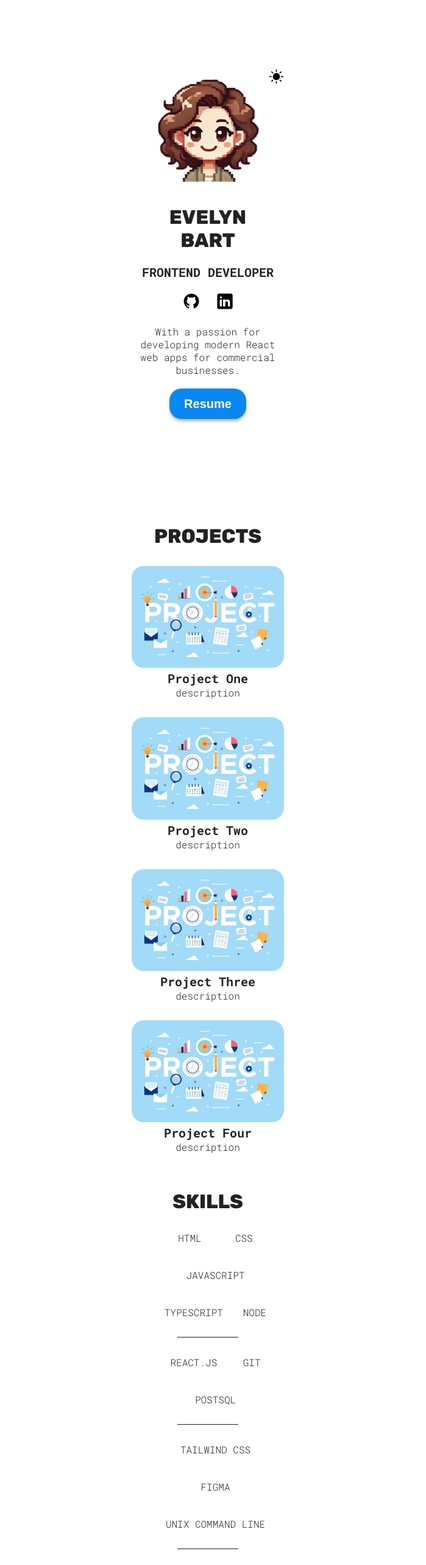
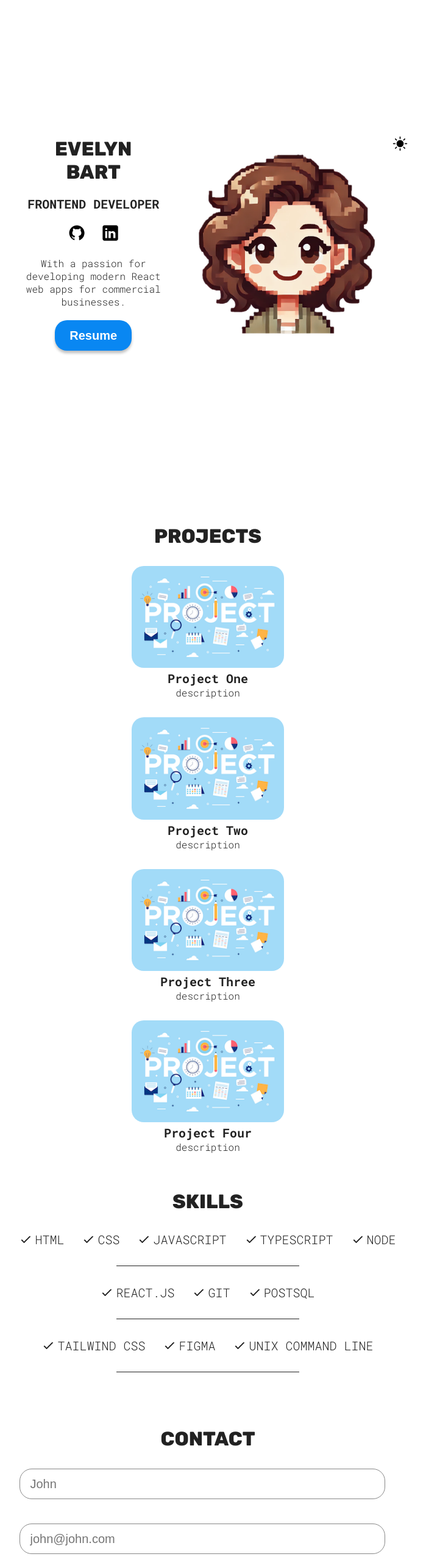
Before and after one commit to evelynmbart/evelynbart-portfolio, a React (Vite) app: page / in a window 1280 px wide. Shown: the top 2566 px of the page at 61% size, without its empty margins (299-998 px from the left). Built offline with nearby package versions, Linux system fonts and the light colour scheme.

Commit message:
give dynamic page styling. add a reference to icons8

```diff
--- a/src/components/Contact/Contact.css
+++ b/src/components/Contact/Contact.css
@@ -60,3 +60,21 @@ input[type="submit"]:active {
   transform: translateY(2px);
   box-shadow: 0 2px 2px rgba(0, 0, 0, 0.25);
 }
+
+@media (width >= 800px) {
+  textarea,
+  input:not([type="submit"]) {
+    width: 600px;
+    font-size: 20px;
+  }
+  .form-group {
+    gap: 40px;
+  }
+}
+
+@media (width >= 1400px) {
+  textarea,
+  input:not([type="submit"]) {
+    width: 800px;
+  }
+}
--- a/src/components/Footer/Footer.jsx
+++ b/src/components/Footer/Footer.jsx
@@ -7,6 +7,9 @@ export function Footer() {
         &copy; 2024 Evelyn Bart. <br />
         All rights reserved.
       </p>
+      <p>
+        Icons thanks to <a href="https://icons8.com/">Icons8</a>{" "}
+      </p>
     </section>
   );
 }
--- a/src/components/Hero/Hero.css
+++ b/src/components/Hero/Hero.css
@@ -75,3 +75,25 @@
   justify-content: center;
   gap: 20px;
 }
+
+@media (width >= 800px) {
+  .hero-container {
+    flex-direction: row-reverse;
+    align-items: center;
+    justify-content: space-evenly;
+
+    .avatar {
+      max-width: 350px;
+      width: 350px;
+    }
+  }
+}
+
+@media (width >= 1400px) {
+  .hero-container {
+    .avatar {
+      max-width: 400px;
+      width: 400px;
+    }
+  }
+}
--- a/src/components/Projects/Projects.css
+++ b/src/components/Projects/Projects.css
@@ -29,3 +29,12 @@
     gap: 30px;
   }
 }
+
+@media (width >= 800px) {
+  .projects-content {
+    flex-direction: row;
+    flex-wrap: wrap;
+    justify-content: space-evenly;
+    padding: 0 30px;
+  }
+}
--- a/src/components/Skills/Skill.jsx
+++ b/src/components/Skills/Skill.jsx
@@ -2,6 +2,7 @@ import "./Skills.css";
 import checkMarkDark from "../../assets/check-dark.png";
 import checkMarkLight from "../../assets/check-light.png";
 import { SkillList } from "../../utils/SkillList";
+import { useTheme } from "../../utils/ThemeContext";
 
 const SKILLS_1 = [
   {
@@ -58,24 +59,27 @@ const SKILLS_3 = [
 ];
 
 export function Skills() {
+  const { theme } = useTheme();
+  const checkMark = theme === "light" ? checkMarkLight : checkMarkDark;
+
   return (
     <section className="skills-container" id="skills">
       <h1 className="sectionTitle">Skills</h1>
       <div className="skills-list">
         {SKILLS_1.map((skill, index) => (
-          <SkillList key={index} skill={skill} />
+          <SkillList key={index} skill={skill} checkMark={checkMark} />
         ))}
       </div>
       <hr />
       <div className="skills-list">
         {SKILLS_2.map((skill, index) => (
-          <SkillList key={index} skill={skill} />
+          <SkillList key={index} skill={skill} checkMark={checkMark} />
         ))}
       </div>
       <hr />
       <div className="skills-list">
         {SKILLS_3.map((skill, index) => (
-          <SkillList key={index} skill={skill} />
+          <SkillList key={index} skill={skill} checkMark={checkMark} />
         ))}
       </div>
       <hr />
--- a/src/components/Skills/Skills.css
+++ b/src/components/Skills/Skills.css
@@ -33,3 +33,18 @@ hr {
   background-color: var(--text-color);
   margin: 30px auto;
 }
+
+@media (width >= 800px) {
+  .skills-list {
+    max-width: fit-content;
+    gap: 30px;
+
+    p {
+      font-size: 20px;
+    }
+  }
+
+  hr {
+    width: 300px;
+  }
+}
--- a/src/utils/ProjectCard.jsx
+++ b/src/utils/ProjectCard.jsx
@@ -1,4 +1,4 @@
-export function ProjectCard({ project, key }) {
+export function ProjectCard({ project }) {
   return (
     <a target="blank">
       <img className="hover" src={project.src} alt={project.title} />
--- a/src/utils/SkillList.jsx
+++ b/src/utils/SkillList.jsx
@@ -1,7 +1,7 @@
-export function SkillList({ skill }) {
+export function SkillList({ skill, checkMark }) {
   return (
     <span>
-      <img src={skill.src} alt="Checkmark icon" />
+      <img src={checkMark} alt="Checkmark icon" />
       <p>{skill.skill}</p>
     </span>
   );
```
